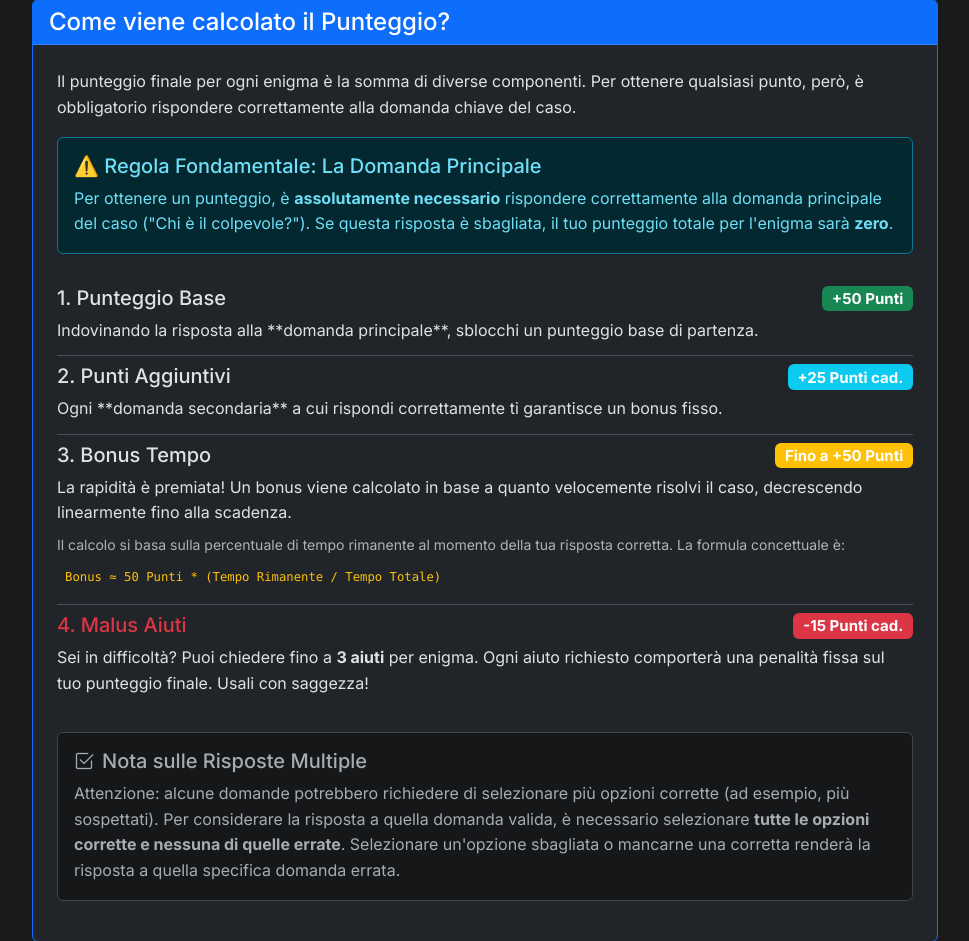
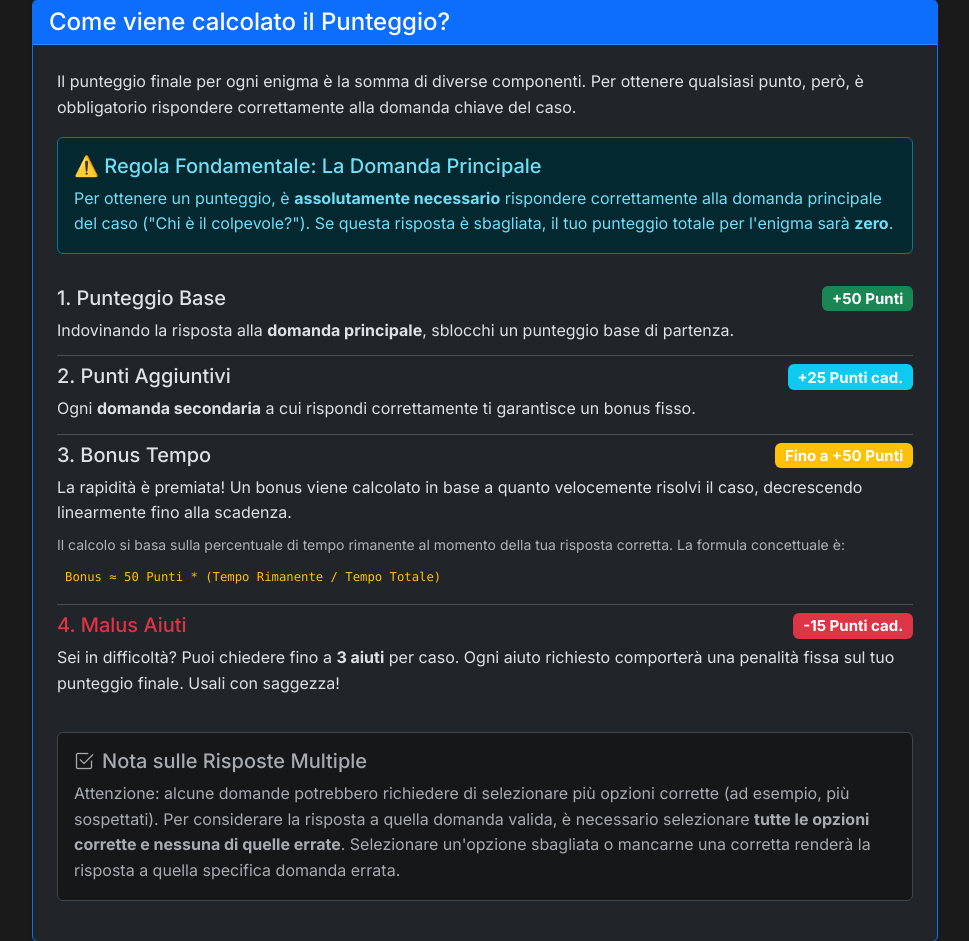
Before and after one commit to davidemoscatelli/progetto_enigmi, a Django app: page /regole-punteggio/ in a window 1280 px wide. Shown: the part 335-1276 px from the top of the page, without its empty margins (155-1124 px from the left). Run offline with Django 5.2, Linux system fonts and the light colour scheme; a user stored in the database is signed in; data comes from the database, SQL or seed files in the repository; some web fonts are replaced.

Commit message:
regolamento

```diff
--- a/enigmas/templates/enigmas/regole_punteggio.html
+++ b/enigmas/templates/enigmas/regole_punteggio.html
@@ -25,11 +25,11 @@
                     <ul class="list-group list-group-flush mt-4">
                         <li class="list-group-item px-0">
                             <h5>1. Punteggio Base <span class="badge bg-success float-end">+50 Punti</span></h5>
-                            <p class="mb-1">Indovinando la risposta alla **domanda principale**, sblocchi un punteggio base di partenza.</p>
+                            <p class="mb-1">Indovinando la risposta alla <strong>domanda principale</strong>, sblocchi un punteggio base di partenza.</p>
                         </li>
                         <li class="list-group-item px-0">
                             <h5>2. Punti Aggiuntivi <span class="badge bg-info float-end">+25 Punti cad.</span></h5>
-                            <p class="mb-1">Ogni **domanda secondaria** a cui rispondi correttamente ti garantisce un bonus fisso.</p>
+                            <p class="mb-1">Ogni <strong>domanda secondaria</strong> a cui rispondi correttamente ti garantisce un bonus fisso.</p>
                         </li>
                         <li class="list-group-item px-0">
                             <h5>3. Bonus Tempo <span class="badge bg-warning float-end">Fino a +50 Punti</span></h5>
@@ -45,7 +45,7 @@
                         </li>
                         <li class="list-group-item px-0">
                             <h5 class="text-danger">4. Malus Aiuti <span class="badge bg-danger float-end">-15 Punti cad.</span></h5>
-                            <p class="mb-1">Sei in difficoltà? Puoi chiedere fino a <strong>3 aiuti</strong> per enigma. Ogni aiuto richiesto comporterà una penalità fissa sul tuo punteggio finale. Usali con saggezza!</p>
+                            <p class="mb-1">Sei in difficoltà? Puoi chiedere fino a <strong>3 aiuti</strong> per caso. Ogni aiuto richiesto comporterà una penalità fissa sul tuo punteggio finale. Usali con saggezza!</p>
                         </li>
                     </ul>
 
```
